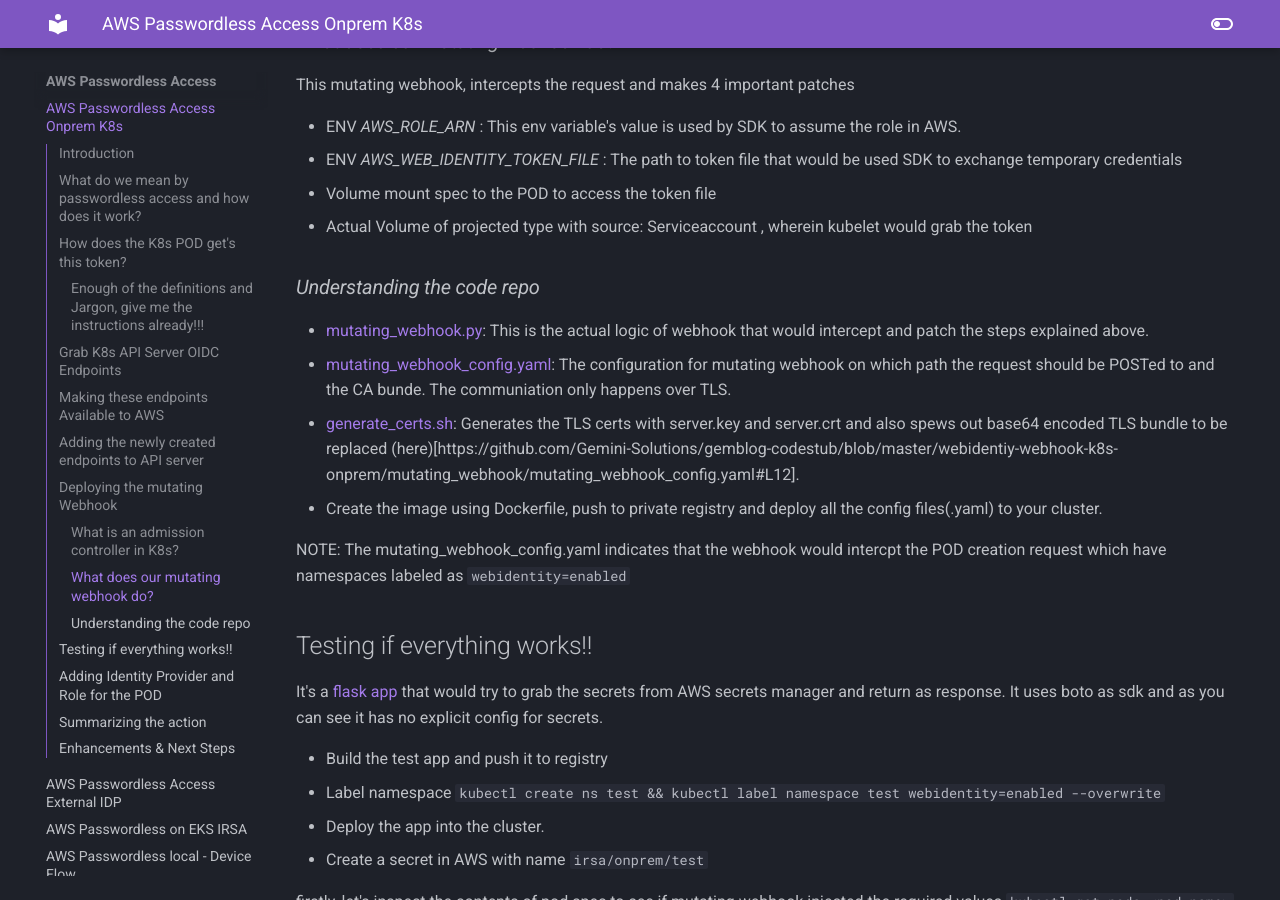
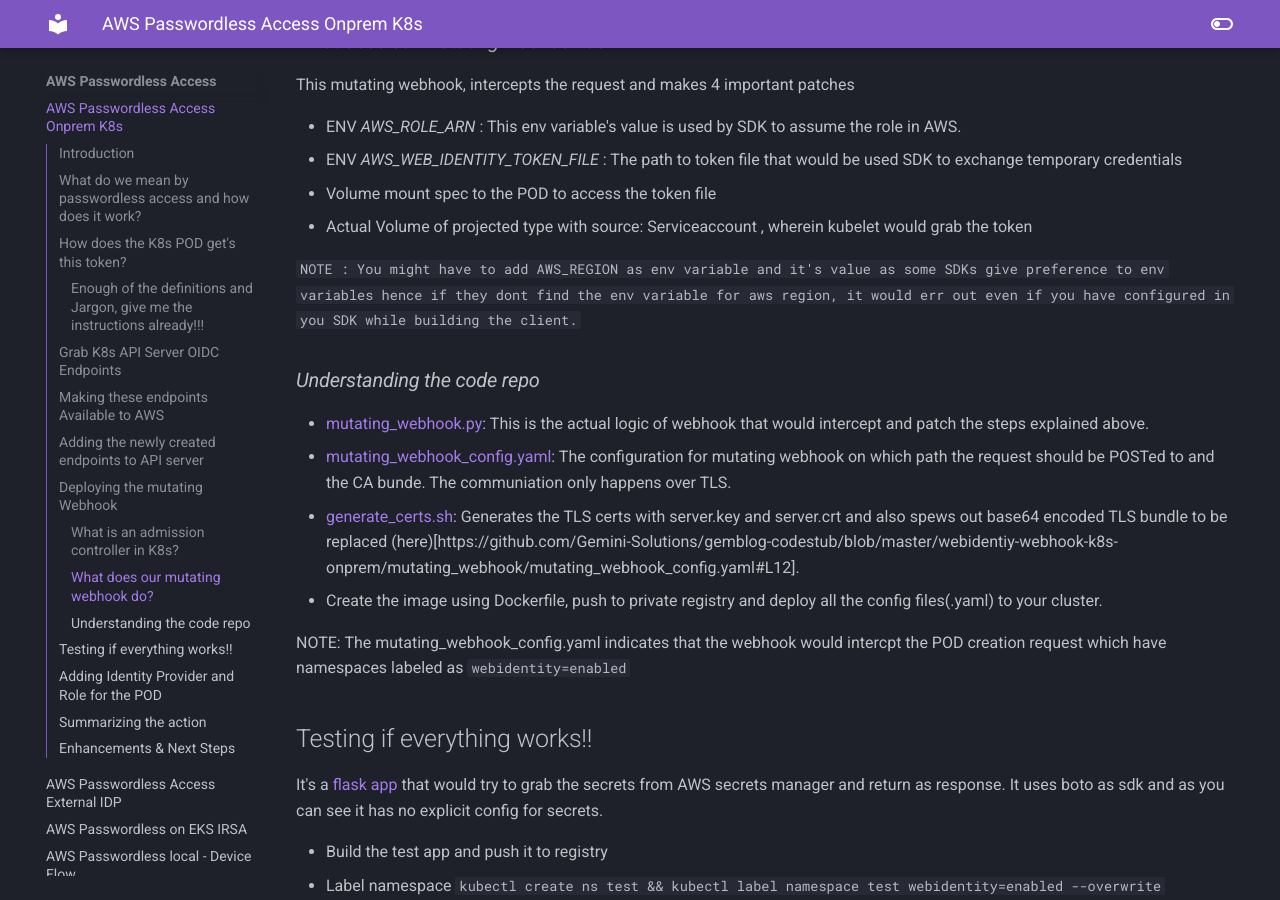
Before and after one commit to Gemini-Solutions/gemblog-docs, an MkDocs documentation site: the page built from docs/webidentiy-webhook-k8s-onprem.md, in a window 1280 px wide and 900 px high, scrolled down 4661 px. Built offline with MkDocs 1.6.1 and Material for MkDocs 9.7.7, drawn with Linux system fonts in a browser that asks for light colours; emoji names are drawn with the system emoji font.

Commit message:
made note of aws_Region

````diff
--- a/docs/webidentiy-webhook-k8s-onprem.md
+++ b/docs/webidentiy-webhook-k8s-onprem.md
@@ -172,6 +172,9 @@ This mutating webhook, intercepts the request and makes 4 important patches
 * Actual Volume of projected type with source: Serviceaccount , wherein kubelet would grab the token
 
 
+```NOTE : You might have to add AWS_REGION as env variable and it's value as some SDKs give preference to env variables hence if they dont find the env variable for aws region, it would err out even if you have configured in you SDK while building the client.```
+
+
 ### *Understanding the code repo*
 
 * [mutating_webhook.py](https://github.com/Gemini-Solutions/gemblog-codestub/blob/master/webidentiy-webhook-k8s-onprem/mutating_webhook/mutating_webhook.py): This is the actual logic of webhook that would intercept and patch the steps explained above.
````
